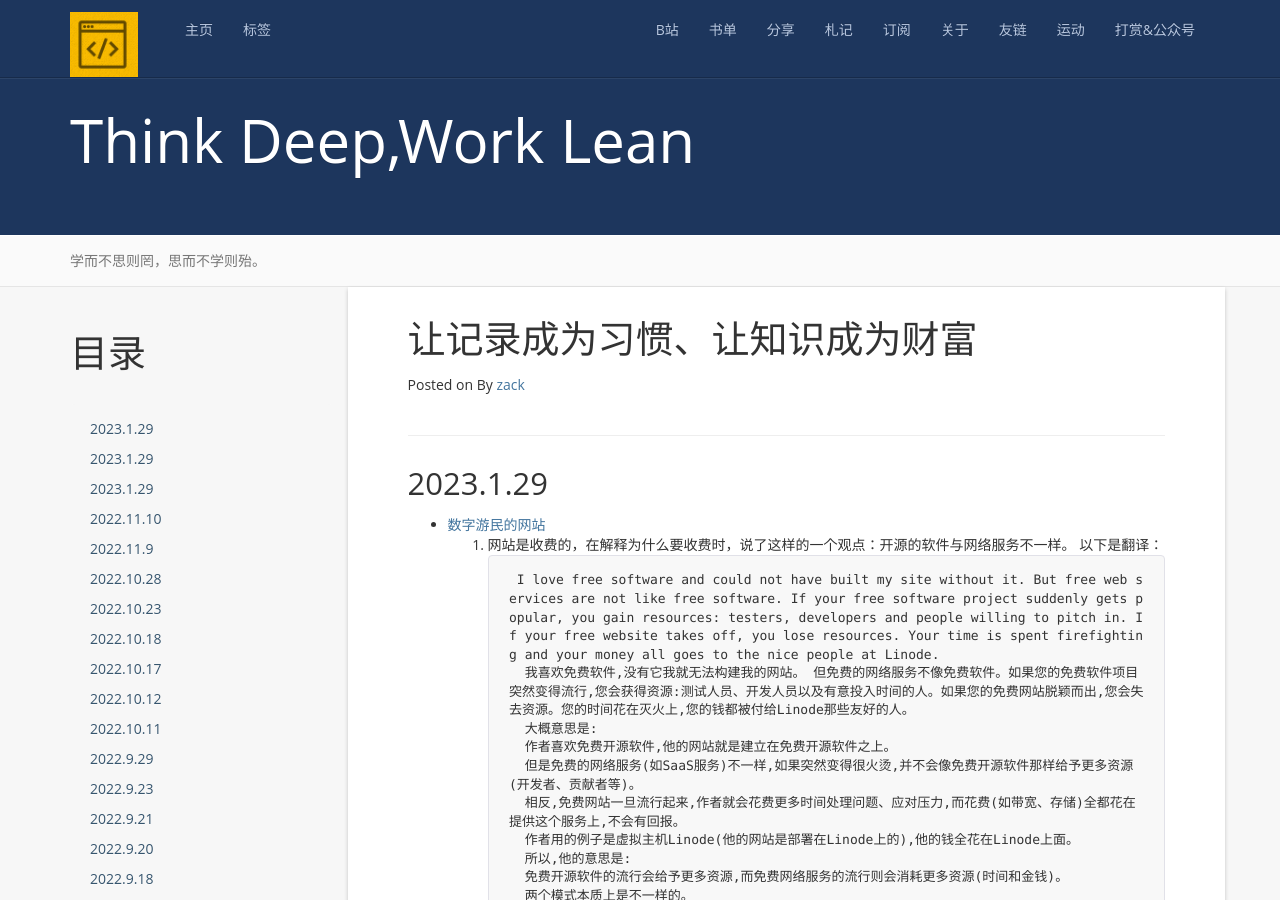
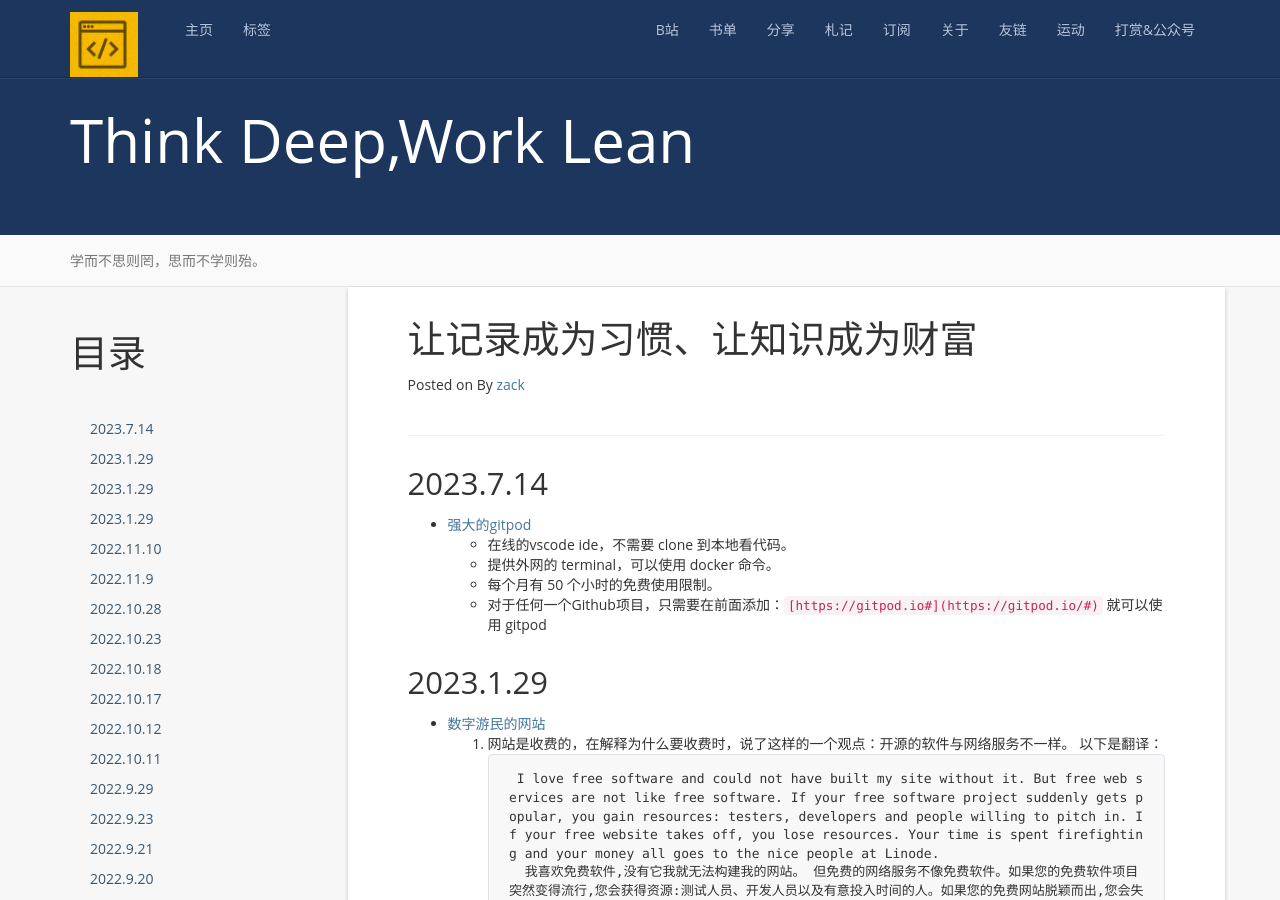
Before and after one commit to zackzhangkai/zackzhangkai.github.io, a Jekyll site: the page built from note.md, in a window 1280 px wide and 900 px high. Built offline with Jekyll 4.4.1, drawn with Linux system fonts in a browser that asks for light colours; nearby versions of some CDN libraries; a script that is not in the unit is left out; comment, search, counter and statistics services are not loaded.

Commit message:
add doc
Signed-off-by: zackzhangkai <zhangkaiamm@gmail.com>

```diff
--- a/note.md
+++ b/note.md
@@ -9,6 +9,13 @@ permalink: /note/
 
 ------------
 
+2023.7.14
+-----------
++ [强大的gitpod](https://medium.com/@aafenguk/%E8%AF%95%E7%94%A8gitpod%E5%9C%A8%E7%BA%BFide-8e8c751ed64f)
+  - 在线的vscode ide，不需要 clone 到本地看代码。
+  - 提供外网的 terminal，可以使用 docker 命令。
+  * 每个月有 50 个小时的免费使用限制。
+  * 对于任何一个Github项目，只需要在前面添加：`[https://gitpod.io#](https://gitpod.io/#)`  就可以使用 gitpod
 
 2023.1.29
 -----------
```
Also changed, not shown: other parts of note.md (+1 -1 lines).
